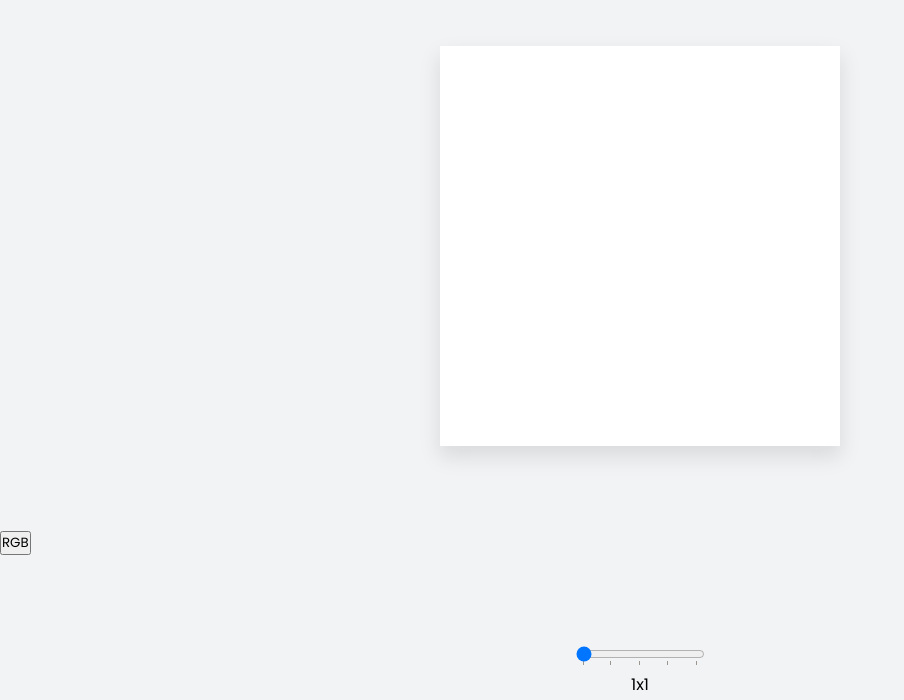
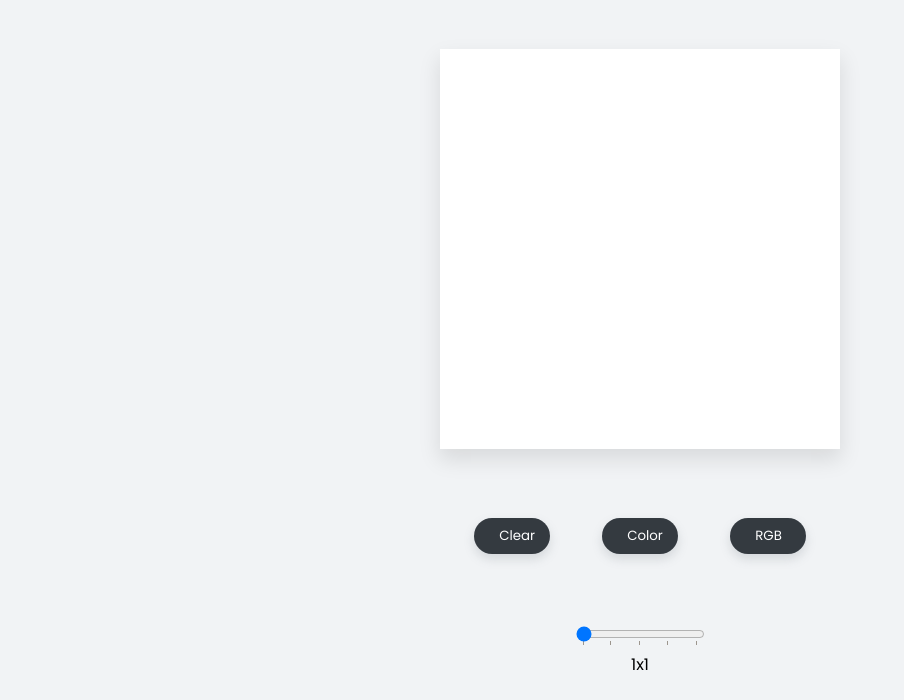
Before and after one commit to matt-harsini/etch-a-sketch, a plain HTML site: page index.html in a window 1280 px wide. Shown: the part 100-800 px from the top of the page, without its empty margins (0-904 px from the left). Drawn offline with Linux system fonts and the light colour scheme.

Commit message:
added clear functionality, and styled buttons

```diff
--- a/app.js
+++ b/app.js
@@ -5,11 +5,14 @@
 window.addEventListener("load", function () {
   populateGrid(1);
 });
+
 const gridContainer = document.querySelector(".grid-container");
 const range = document.getElementById("range");
 const label = document.getElementById("label");
 const body = document.querySelector("body");
 const RGB = document.querySelector(".RGB");
+const clear = document.querySelector(".clear");
+
 let mouseDown = false;
 let clickRGB = false;
 
@@ -33,7 +36,6 @@ function populateGrid(gridSize) {
 
 function changeColor(e) {
   if (clickRGB) {
-    console.log(123)
     e.target.style.backgroundColor = `rgb(${getRandomInt(
       0,
       255
@@ -54,8 +56,8 @@ gridContainer.addEventListener("mousemove", function (e) {
   if (mouseDown) changeColor(e);
 });
 
-gridContainer.addEventListener("mousedown", function () {
-  mouseDown = true;
+gridContainer.addEventListener("mousedown", function (e) {
+  if (e.button === 0) mouseDown = true;
 });
 
 body.addEventListener("mouseup", function () {
@@ -65,3 +67,10 @@ body.addEventListener("mouseup", function () {
 RGB.addEventListener("click", function () {
   clickRGB = !clickRGB;
 });
+
+clear.addEventListener("click", function () {
+  const divs = gridContainer.querySelectorAll(".grid-item");
+  divs.forEach((div) => {
+    div.style.backgroundColor = "white";
+  });
+});
--- a/index.html
+++ b/index.html
@@ -14,7 +14,9 @@
         <h1>Etch-a-Sketch</h1>
       </header>
       <div class="grid-container"></div>
-      <div class="dropdown">
+      <div class="buttons">
+        <button class="clear">Clear</button>
+        <button class="color">Color</button>
         <button class="RGB">RGB</button>
       </div>
       <div class="input">
--- a/style.css
+++ b/style.css
@@ -25,7 +25,7 @@ body {
 
 .container {
   display: grid;
-  row-gap: 10vh;
+  row-gap: 3vh;
   height: 100%;
 }
 
@@ -52,3 +52,31 @@ body {
   font-weight: 700;
   font-size: clamp(1rem, 1.5vw, 4rem);
 }
+
+.buttons {
+  display: flex;
+  justify-content: center;
+  align-items: center;
+  gap: 4vw;
+}
+
+.buttons button {
+  margin: 0;
+  background-color: #343a40;
+  color: white;
+  padding: 1vh 2vw;
+  border-style: none;
+  border-radius: 1.25rem;
+  box-shadow: 0 5px 10px 0.5px rgba(134, 142, 150, 0.25);
+  width: 6vw;
+  transition: box-shadow 0.3s, background-color 0.3s;
+}
+
+.buttons button:hover {
+  box-shadow: 0 5px 20px 0.5px rgba(134, 142, 150, 0.5);
+  background-color: #212529;
+}
+
+.buttons button:active {
+  box-shadow: 0 5px 20px 0.5px rgba(134, 142, 150, 0);
+}
```
